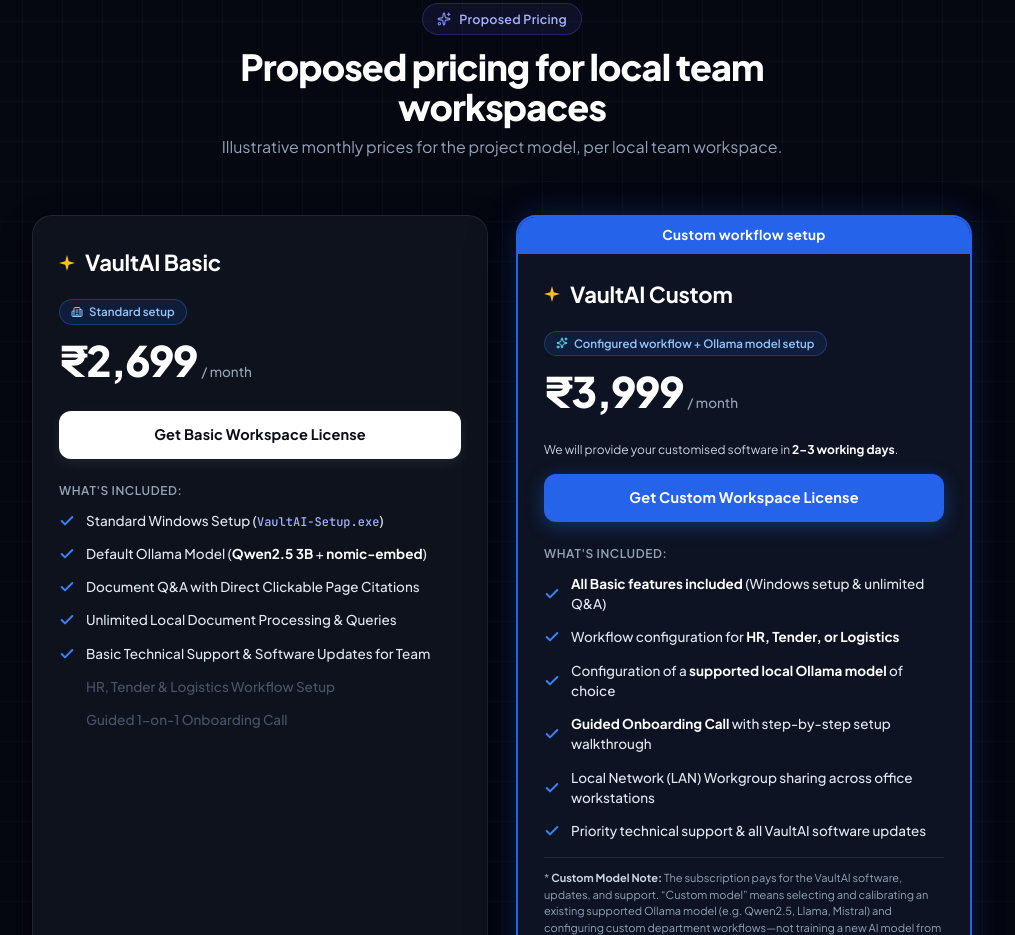
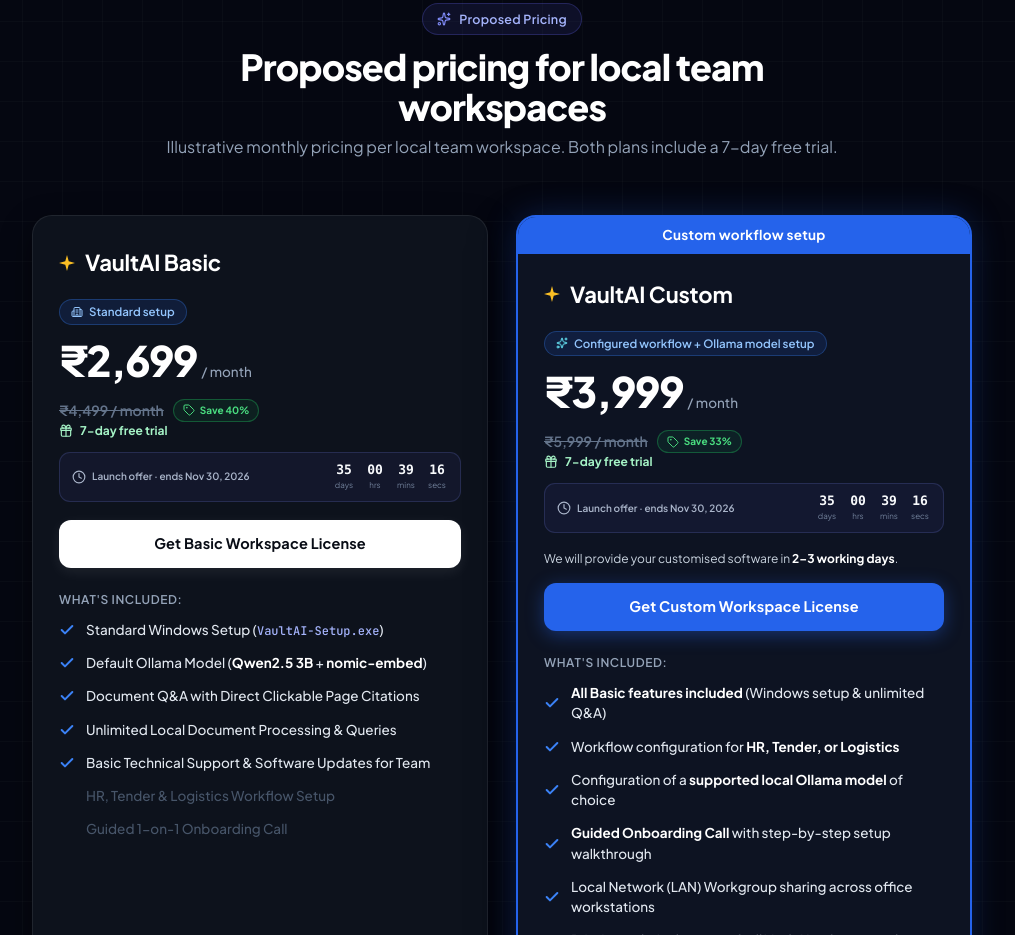
Before and after one commit to MSaad-Shaikh/VaultAi-Site, a plain HTML site: page index.html in a window 1280 px wide. Shown: the part 3219-4154 px from the top of the page, without its empty margins (138-1153 px from the left). Drawn offline with nearby package versions, Linux system fonts and the light colour scheme.

Commit message:
Update index.html, payment.html, script.js, style.css

```diff
--- a/index.html
+++ b/index.html
@@ -184,7 +184,7 @@
       </div>
       <h2 class="text-3xl sm:text-4xl font-extrabold text-white tracking-tight">Proposed pricing for local team workspaces</h2>
       <p class="text-slate-400 mt-2 text-sm sm:text-base">
-        Illustrative monthly prices for the project model, per local team workspace.
+        Illustrative monthly pricing per local team workspace. Both plans include a 7-day free trial.
       </p>
     </div>
 
@@ -216,7 +216,21 @@
           </div>
 
 
-          <!-- Action Button -->
+            <div class="price-original-wrapper">
+              <span class="price-original">₹4,499 / month</span>
+              <span class="discount-pill"><i data-lucide="tag" class="w-3 h-3"></i> Save 40%</span>
+            </div>
+            <div class="trial-note"><i data-lucide="gift" class="w-3.5 h-3.5"></i><span>7-day free trial</span></div>
+            <div class="urgency-timer-box">
+              <div class="urgency-label"><i data-lucide="clock" class="w-3.5 h-3.5"></i><span>Launch offer · ends Nov 30, 2026</span></div>
+              <div class="urgency-counter">
+                <div class="timer-slot"><span class="timer-num countdown-days">00</span><span class="timer-unit">days</span></div>
+                <div class="timer-slot"><span class="timer-num countdown-hrs">00</span><span class="timer-unit">hrs</span></div>
+                <div class="timer-slot"><span class="timer-num countdown-mins">00</span><span class="timer-unit">mins</span></div>
+                <div class="timer-slot"><span class="timer-num countdown-secs">00</span><span class="timer-unit">secs</span></div>
+              </div>
+            </div>
+<!-- Action Button -->
           <a href="payment.html?plan=basic" class="pricing-action-btn btn-white" id="cta-basic">
             Get Basic Workspace License
           </a>
@@ -283,8 +297,22 @@
           </div>
 
 
+            <div class="price-original-wrapper">
+              <span class="price-original">₹5,999 / month</span>
+              <span class="discount-pill"><i data-lucide="tag" class="w-3 h-3"></i> Save 33%</span>
+            </div>
+            <div class="trial-note"><i data-lucide="gift" class="w-3.5 h-3.5"></i><span>7-day free trial</span></div>
+            <div class="urgency-timer-box">
+              <div class="urgency-label"><i data-lucide="clock" class="w-3.5 h-3.5"></i><span>Launch offer · ends Nov 30, 2026</span></div>
+              <div class="urgency-counter">
+                <div class="timer-slot"><span class="timer-num countdown-days">00</span><span class="timer-unit">days</span></div>
+                <div class="timer-slot"><span class="timer-num countdown-hrs">00</span><span class="timer-unit">hrs</span></div>
+                <div class="timer-slot"><span class="timer-num countdown-mins">00</span><span class="timer-unit">mins</span></div>
+                <div class="timer-slot"><span class="timer-num countdown-secs">00</span><span class="timer-unit">secs</span></div>
+              </div>
+            </div>
+<p class="mt-2 mb-4 text-xs text-slate-300">We will provide your customised software in <strong class="text-white">2–3 working days</strong>.</p>
           <!-- Action Button -->
-          <p class="mt-2 mb-4 text-xs text-slate-300">We will provide your customised software in <strong class="text-white">2–3 working days</strong>.</p>
           <a href="payment.html?plan=custom" class="pricing-action-btn btn-blue" id="cta-custom">
             Get Custom Workspace License
           </a>
--- a/script.js
+++ b/script.js
@@ -52,3 +52,24 @@
 
 // expose globally
 window.showNotif = showNotif;
+
+
+// Launch offer countdown through November 30, 2026 (India Standard Time).
+const countdownEls = document.querySelectorAll('.countdown-days');
+if (countdownEls.length) {
+  const offerDeadline = new Date('2026-11-30T23:59:59+05:30').getTime();
+  const padTime = value => String(value).padStart(2, '0');
+  function updateOfferCountdown() {
+    const remaining = Math.max(0, Math.floor((offerDeadline - Date.now()) / 1000));
+    const days = Math.floor(remaining / 86400);
+    const hours = Math.floor((remaining % 86400) / 3600);
+    const minutes = Math.floor((remaining % 3600) / 60);
+    const seconds = remaining % 60;
+    document.querySelectorAll('.countdown-days').forEach(el => el.textContent = padTime(days));
+    document.querySelectorAll('.countdown-hrs').forEach(el => el.textContent = padTime(hours));
+    document.querySelectorAll('.countdown-mins').forEach(el => el.textContent = padTime(minutes));
+    document.querySelectorAll('.countdown-secs').forEach(el => el.textContent = padTime(seconds));
+  }
+  updateOfferCountdown();
+  window.setInterval(updateOfferCountdown, 1000);
+}
--- a/style.css
+++ b/style.css
@@ -1361,3 +1361,23 @@
   .screenshot-frame { min-height: 0; }
   .screenshot-card figcaption { padding: 16px; }
 }
+
+/* Trial, launch pricing and countdown */
+.price-original-wrapper { display:flex; align-items:center; flex-wrap:wrap; gap:9px; margin-top:-2px; }
+.price-original { color:#64748b; font-size:14px; font-weight:600; text-decoration:line-through; }
+.discount-pill { display:inline-flex; align-items:center; gap:5px; padding:3px 9px; border:1px solid rgba(34,197,94,.35); border-radius:9999px; background:rgba(34,197,94,.08); color:#4ade80; font-size:10px; font-weight:700; }
+.trial-note { display:flex; align-items:center; gap:7px; margin:0 0 12px; color:#a5f3c6; font-size:12px; font-weight:650; }
+.trial-note i { color:#34d399; }
+.urgency-timer-box { display:flex; align-items:center; justify-content:space-between; gap:12px; margin:0 0 18px; padding:10px 12px; border:1px solid rgba(129,140,248,.18); border-radius:11px; background:rgba(99,102,241,.07); }
+.urgency-label { display:flex; align-items:center; gap:6px; color:#aab5ca; font-size:10px; font-weight:600; white-space:nowrap; }
+.urgency-label i { color:#9ca8ff; }
+.urgency-counter { display:flex; align-items:center; gap:9px; }
+.timer-slot { display:flex; min-width:22px; flex-direction:column; align-items:center; }
+.timer-num { color:#f8fafc; font:700 13px/1.1 ui-monospace,SFMono-Regular,Menlo,monospace; }
+.timer-unit { margin-top:2px; color:#71809a; font-size:8px; text-transform:lowercase; }
+@media (max-width: 560px) {
+  .urgency-timer-box { align-items:flex-start; flex-direction:column; gap:8px; }
+  .urgency-counter { width:100%; justify-content:space-between; }
+}
+
+.price-row { margin-bottom: 10px; }
```
Also changed, not shown: payment.html (+3 -3 lines).
